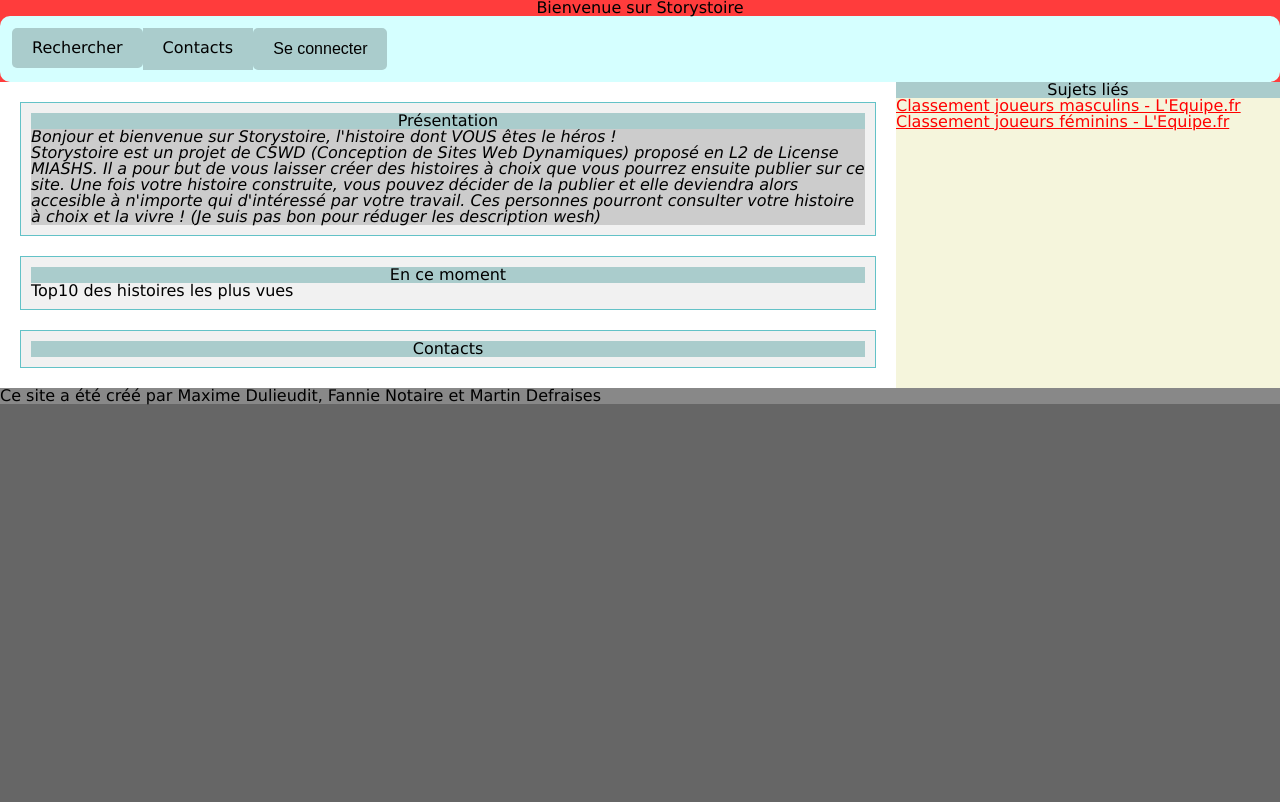
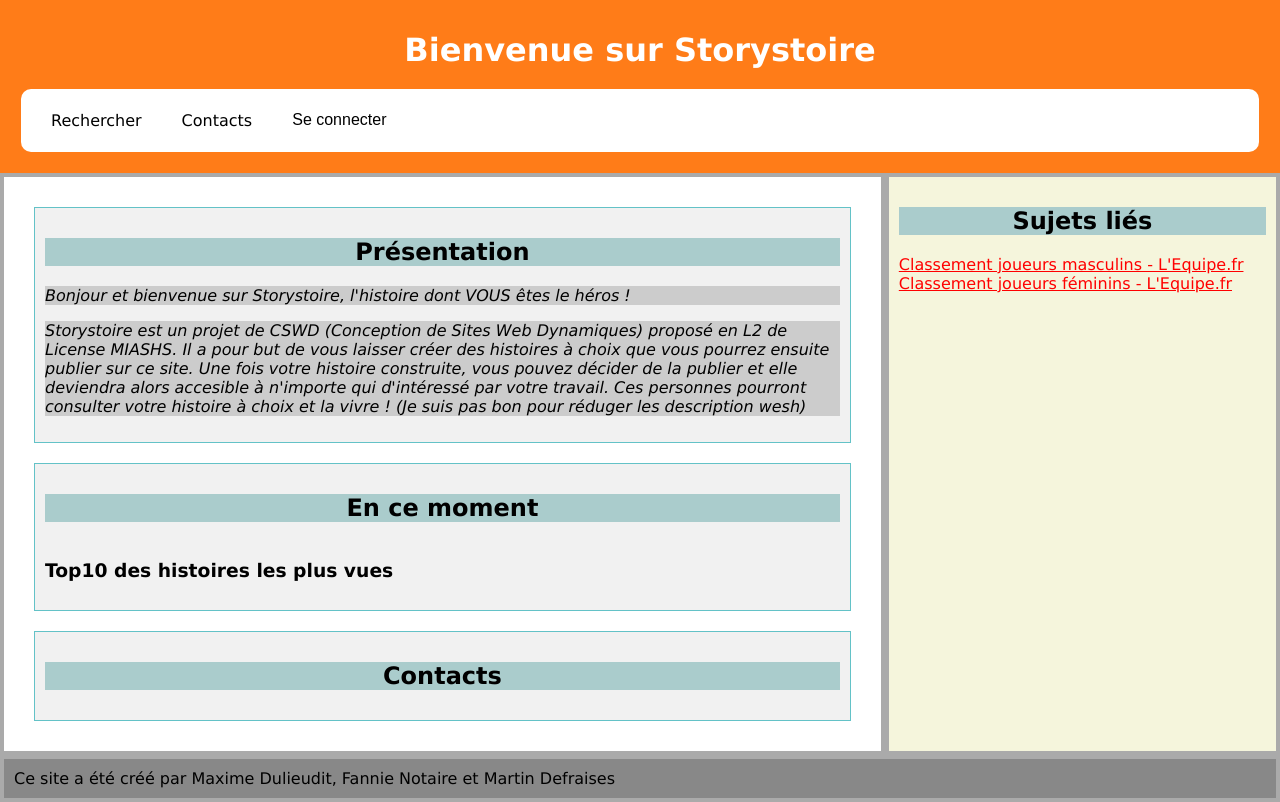
Before and after one commit to Staphir/-MIASHS-ProjetS4, a PHP site: page / in a window 1280 px wide. Before the commit the page ends 405 px from the top, so only its background shows below. Run offline with PHP 8.4, Linux system fonts and the light colour scheme.

Commit message:
mise a jour

```diff
--- a/Martin/css/style.css
+++ b/Martin/css/style.css
@@ -1,57 +1,20 @@
 /* commentaires */
-
-/* http://meyerweb.com/eric/tools/css/reset/
-   v2.0 | 20110126
-   License: none (public domain)
-*/
-
-html, body, div, span, applet, object, iframe,
-h1, h2, h3, h4, h5, h6, p, blockquote, pre,
-a, abbr, acronym, address, big, cite, code,
-del, dfn, em, img, ins, kbd, q, s, samp,
-small, strike, strong, sub, sup, tt, var,
-b, u, i, center,
-dl, dt, dd, ol, ul, li,
-fieldset, form, label, legend,
-table, caption, tbody, tfoot, thead, tr, th, td,
-article, aside, canvas, details, embed,
-figure, figcaption, footer, header, hgroup,
-menu, nav, output, ruby, section, summary,
-time, mark, audio, video {
+html, body, div {
 	margin: 0;
 	padding: 0;
 	border: 0;
 	font-size: 100%;
-	font: inherit;
-	vertical-align: baseline;
-}
-/* HTML5 display-role reset for older browsers */
-article, aside, details, figcaption, figure,
-footer, header, hgroup, menu, nav, section {
-	display: block;
-}
-body {
-	line-height: 1;
-}
-ol, ul {
-	list-style: none;
-}
-blockquote, q {
-	quotes: none;
-}
-blockquote:before, blockquote:after,
-q:before, q:after {
-	content: '';
-	content: none;
-}
-table {
-	border-collapse: collapse;
-	border-spacing: 0;
+	font-family: Verdana;
+    vertical-align: baseline;
 }
 
+
 h1 {
-    color:#000000;
+    color:white;
     text-align:center;
+    margin:0px;
+    padding:30px 0px 0px 0px;
+    font-style: normal;
 }
 
 h2 {
@@ -61,21 +24,20 @@ h2 {
 }
 
 .top_header {
-    background-color: rgb(255, 60, 60);
-    padding: 0px
+    background-color: rgb(255, 124, 24);
+    padding: 1px;
 }
 
 .container {
     padding: .75em 1.25em;
     font-size: 16px;
-    font-family: Verdana;
 }
 
 .log_b {
     transition: background .10s ease-in-out;
     padding: .75em 1.25em;
     border: none;
-    background-color: #aacccc;
+    background-color: #ffffff;
     text-align: center;
     font-size: 16px;
     border-radius: 5px;
@@ -116,14 +78,13 @@ aside {
     background-color: beige;
 }
 
-li:nth-child(2n) {background-color:#AACCCC}
+/* li:nth-child(2n) {background-color:#AACCCC} */
 
 .classement {display:inline-block}
 
 /* header {
     background-color:rgb(134, 184, 184);
     border:2px solid rgb(134, 184, 184); */
-}
 
 section, aside, footer {
     border: 4px solid #aaaaaa;
@@ -135,8 +96,8 @@ footer {
 }
 
 body {
-    font-family: Verdana;
     background-color: #666666;
+    font: inherit;
 }
 
 article {
@@ -146,16 +107,25 @@ article {
     background-color:rgb(241, 241, 241);
 }
 
+.navbar {
+    padding: 10px;
+    padding-top: 10px;
+    padding-bottom: 10px;
+    /* margin: 10px;
+    margin-top: 10px;
+    margin-bottom: 10px; */
+}
+
 ul.menu {
     list-style-type: none;
     padding: 10px;
+    margin: 10px ;
 
     display: flex;
     flex-flow: row;
     justify-content: flex-start;
 
-    background-color: rgb(213, 255, 255);
-    border: 2px solid rgb(213, 255, 255);
+    background-color: rgb(255, 255, 255);
     border-radius: 10px;
 }
 
@@ -166,15 +136,15 @@ ul.menu li a {
     border-radius: 5px;
     display: block;
     color: black;
-    background-color: #aacccc;
+    background-color: #ffffff;
 }
 
 ul.menu li a:hover {
-    background-color: rgb(192, 223, 223)
+    background-color: rgb(226, 226, 226)
 }
 
 ul.menu li a:active {
-    background-color: rgb(136, 157, 157)
+    background-color: rgb(46, 226, 226)
 }
 
 a:link {color:red}
--- a/Martin/index.php
+++ b/Martin/index.php
@@ -12,11 +12,11 @@
     <body>
         <div class="top_header">
             <header><h1>Bienvenue sur Storystoire</h1></header>
-            <nav>
+            <nav class="navbar">
                 <ul class="menu">
                     <!-- <li class="menuitem"><a href="connexion3.php">Se connecter</a></li> -->
-                    <li class="menuitem"><a href="#classement">Rechercher</a></li>
-                    <li class="menuitem"><a href="#contact">Contacts</a></li>
+                    <li class="menuitem"><a href="#">Rechercher</a></li>
+                    <li class="menuitem"><a href="#">Contacts</a></li>
                     <li class="menuitem"><!-- Button to open the modal login form -->
                         <button class="log_b" onclick="if (document.getElementById('id01').style.display=='block') {document.getElementById('id01').style.display='none';}
                         else {document.getElementById('id01').style.display='block';}">Se connecter</button>
@@ -26,7 +26,7 @@
                             <!-- <span onclick="document.getElementById('id01').style.display='none'" class="close" title="Close Modal">&times;</span> -->
 
                             <!-- Modal Content -->
-                            <form class="modal-content animate" action="/index.php" style="">
+                            <form class="modal-content animate" action="index.php" style="">
 
                                 <div class="container">
                                     <label for="uname"><b>Identifiant</b></label>
```
Also changed, not shown: 1 other file.
